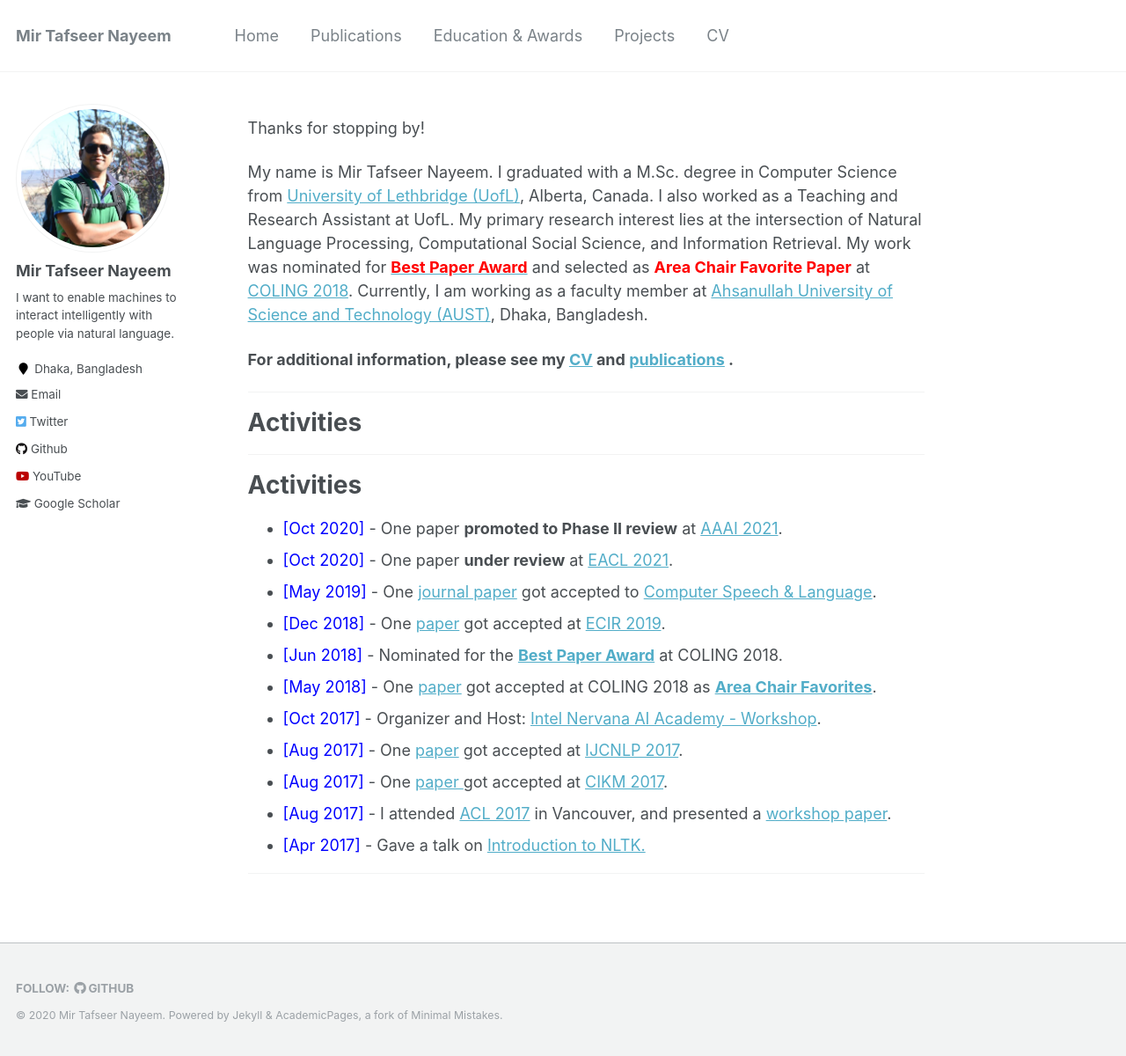
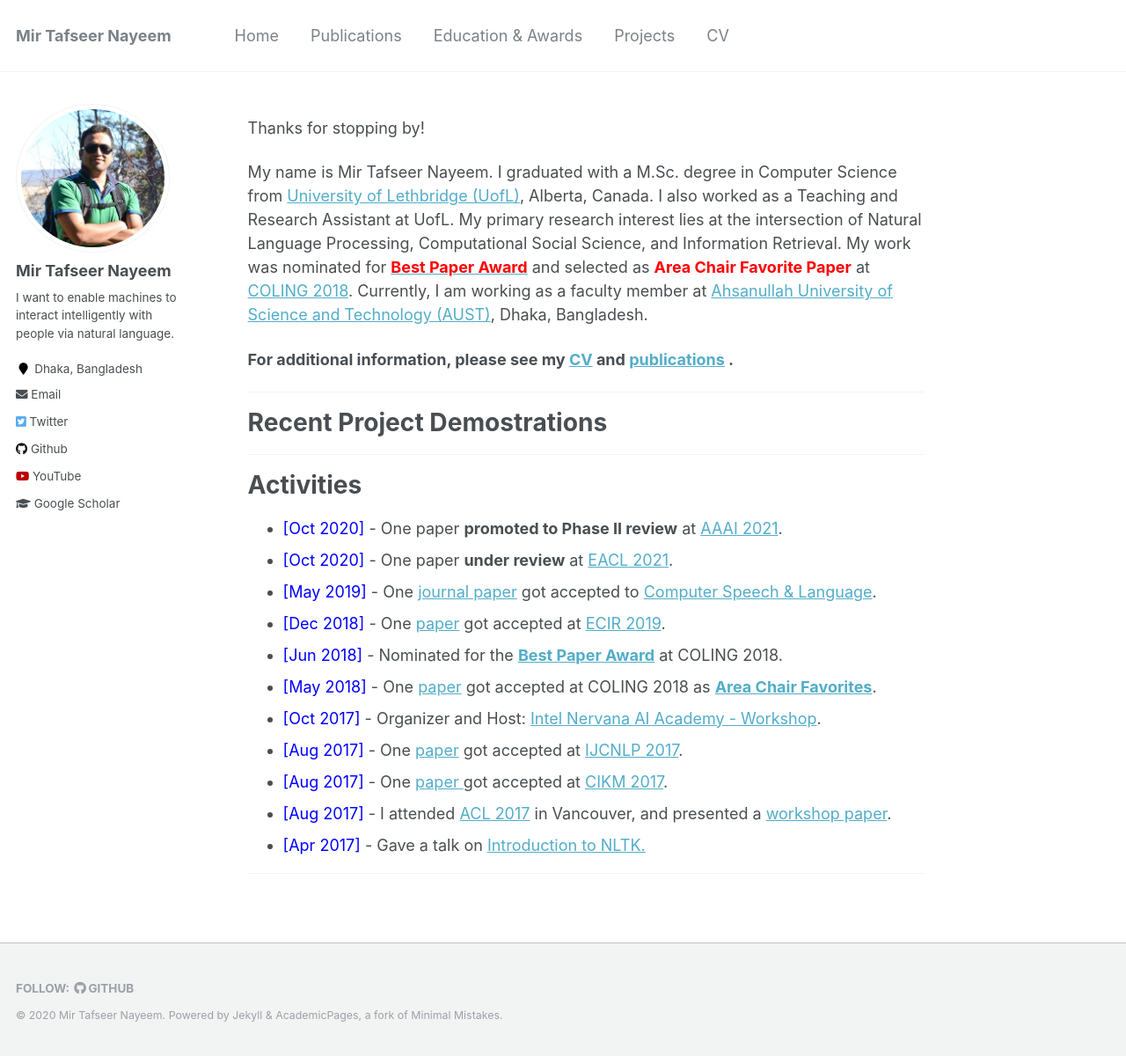
Before and after one commit to sujan-sarker/sujan-sarker.github.io, a Jekyll site: the page built from _pages/about.md, in a window 1280 px wide and 1200 px high. Shown: the whole window at 88% size. Built offline with Jekyll 4.4.1, drawn with Linux system fonts in a browser that asks for light colours.

Commit message:
Update about.md

```diff
--- a/_pages/about.md
+++ b/_pages/about.md
@@ -16,7 +16,9 @@ My name is Mir Tafseer Nayeem. I graduated with a M.Sc. degree in Computer Scien
 
 -----------
 
-# Activities
+# Recent Project Demostrations
+
+
 
 
 -----------
```
